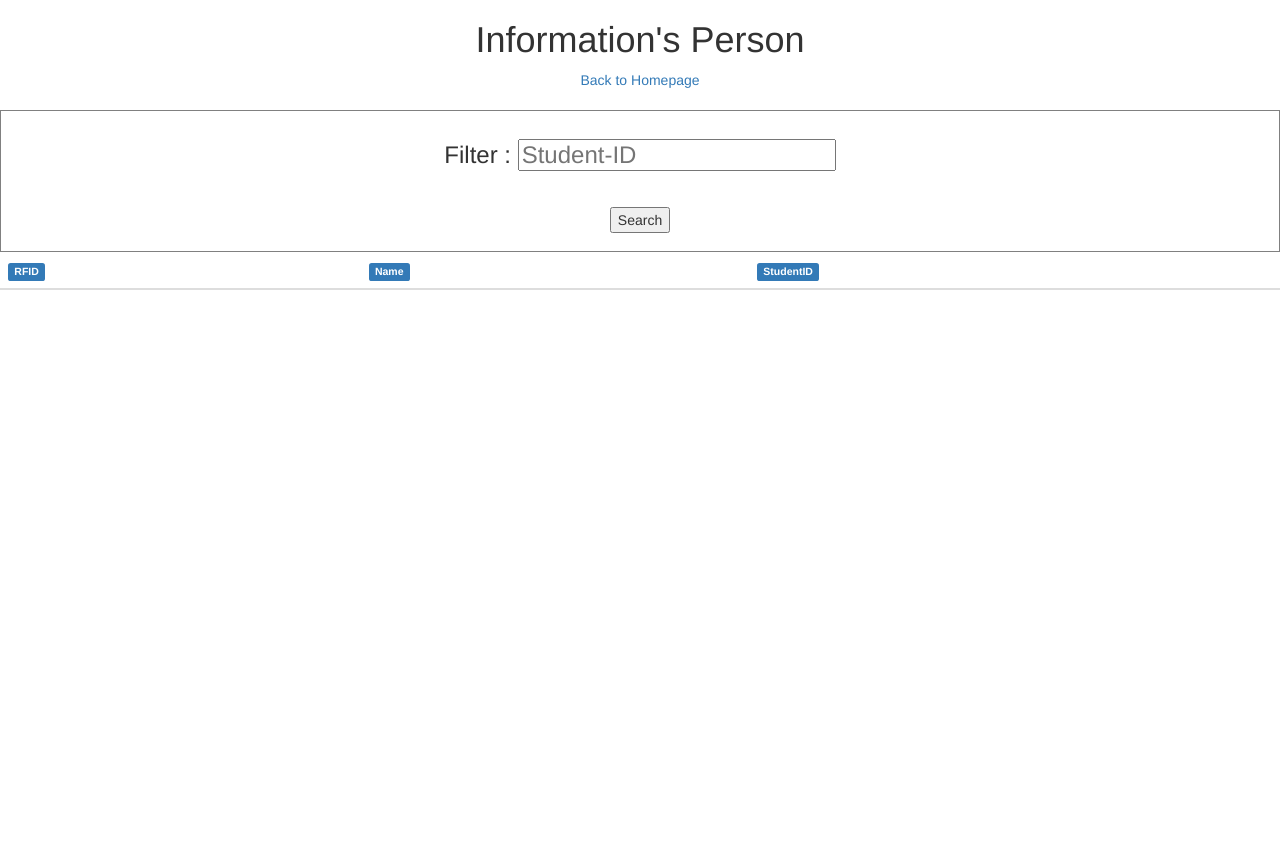
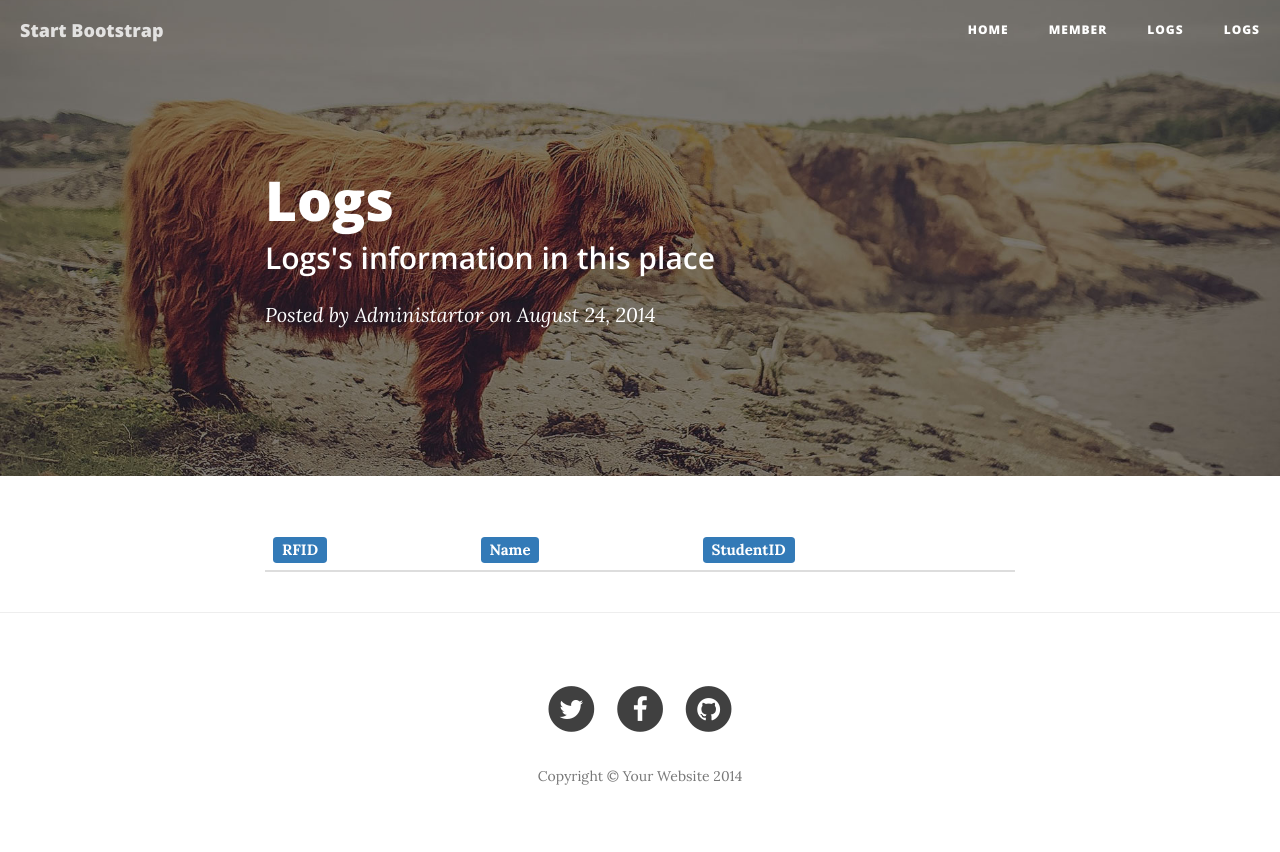
Before and after one commit to juniorkid/Project, a website: page webpageDesign/public/ID_search.html in a window 1280 px wide. Before the commit the page ends 800 px from the top, so only its background shows below. Drawn offline with nearby package versions, Linux system fonts and the light colour scheme; no server answers.

Commit message:
modify ID_search

```diff
--- a/webpageDesign/public/ID_search.html
+++ b/webpageDesign/public/ID_search.html
@@ -1,37 +1,100 @@
 <!DOCTYPE html>
-<html ng-app="myApp">
+<html lang="en" ng-app="myApp">
 
 <head>
+
     <meta charset="utf-8">
     <meta http-equiv="X-UA-Compatible" content="IE=edge">
     <meta name="viewport" content="width=device-width, initial-scale=1">
-	<title>Searching</title>
+    <meta name="description" content="">
+    <meta name="author" content="">
+
+    <title>ID_search</title>
     <script src="lib/angular/angular.js"></script>
     <script src="lib/socket.io-client/socket.io.js"></script>
     <script src="lib/angular-socket-io/socket.js"></script>
     <script src="js/app.js"></script>
+
     <link rel="stylesheet" type="text/css" href="lib/bootstrap/dist/css/bootstrap.min.css">
+    <!-- Bootstrap Core CSS -->
+    <link href="css/bootstrap.min.css" rel="stylesheet">
 
-	<style>
-		footer{
-			border:2px solid grey; padding:8px;
-		}
-	</style>
+    <!-- Custom CSS -->
+    <link href="css/clean-blog.min.css" rel="stylesheet">
+
+    <!-- Custom Fonts -->
+    <link href="http://maxcdn.bootstrapcdn.com/font-awesome/4.1.0/css/font-awesome.min.css" rel="stylesheet" type="text/css">
+    <link href='http://fonts.googleapis.com/css?family=Lora:400,700,400italic,700italic' rel='stylesheet' type='text/css'>
+    <link href='http://fonts.googleapis.com/css?family=Open+Sans:300italic,400italic,600italic,700italic,800italic,400,300,600,700,800' rel='stylesheet' type='text/css'>
+
+    <!-- HTML5 Shim and Respond.js IE8 support of HTML5 elements and media queries -->
+    <!-- WARNING: Respond.js doesn't work if you view the page via file:// -->
+    <!--[if lt IE 9]>
+        <script src="https://oss.maxcdn.com/libs/html5shiv/3.7.0/html5shiv.js"></script>
+        <script src="https://oss.maxcdn.com/libs/respond.js/1.4.2/respond.min.js"></script>
+    <![endif]-->
 
 </head>
+
 <body ng-controller="mainCtrl">
 
-	<center>
-		<h1>Information's Person</h1>
-		<a href="index.html">Back to Homepage</a><br><br>
+    <!-- Navigation -->
+    <nav class="navbar navbar-default navbar-custom navbar-fixed-top">
+        <div class="container-fluid">
+            <!-- Brand and toggle get grouped for better mobile display -->
+            <div class="navbar-header page-scroll">
+                <button type="button" class="navbar-toggle" data-toggle="collapse" data-target="#bs-example-navbar-collapse-1">
+                    <span class="sr-only">Toggle navigation</span>
+                    <span class="icon-bar"></span>
+                    <span class="icon-bar"></span>
+                    <span class="icon-bar"></span>
+                </button>
+                <a class="navbar-brand" href="index.html">Start Bootstrap</a>
+            </div>
 
-		<footer>
-		<p><h3>Filter : <input type="text" id="ID_search" name="ID_search" placeholder="Student-ID" ng-model="ID_search.StudentID"><br><br></h3></p>
-		<button type="button" ng-click="ID_searching()">Search</button></h3></p></center>
-		</footer>
+            <!-- Collect the nav links, forms, and other content for toggling -->
+            <div class="collapse navbar-collapse" id="bs-example-navbar-collapse-1">
+                <ul class="nav navbar-nav navbar-right">
+                    <li>
+                        <a href="index.html">Home</a>
+                    </li>
+                    <li>
+                        <a href="member.html">Member</a>
+                    </li>
+                    <li>
+                        <a href="log.html">Logs</a>
+                    </li>
+                     <li>
+                        <a href="ID_search.html">Logs</a>
+                    </li>
+                </ul>
+            </div>
+            <!-- /.navbar-collapse -->
+        </div>
+        <!-- /.container -->
+    </nav>
 
-	</center>
+    <!-- Page Header -->
+    <!-- Set your background image for this header on the line below. -->
+    <header class="intro-header" style="background-image: url('img/contact-bg.jpg')">
+        <div class="container">
+            <div class="row">
+                <div class="col-lg-8 col-lg-offset-2 col-md-10 col-md-offset-1">
+                    <div class="post-heading">
+                        <h1>Logs</h1>
+                        <h2 class="subheading">Logs's information in this place</h2>
+                        <span class="meta">Posted by <a href="#">Administartor</a> on August 24, 2014</span>
+                    </div>
+                </div>
+            </div>
+        </div>
+    </header>
 
+    <!-- Post Content -->
+    <article>
+        <div class="container">
+            <div class="row">
+                <div class="col-lg-8 col-lg-offset-2 col-md-10 col-md-offset-1">
 		        <table id="table1"class="table table-striped">
 				<thead>
 					<th><span class="label label-primary">RFID</span></th>
@@ -46,10 +109,59 @@
 					</tr>
 				</tbody>
 	</table>
+                </div>
+            </div>
+        </div>
+    </article>
 
-	<style>
-		footer{border:1px solid grey; padding:8px;}
-	</style>
+    <hr>
+
+    <!-- Footer -->
+    <footer>
+        <div class="container">
+            <div class="row">
+                <div class="col-lg-8 col-lg-offset-2 col-md-10 col-md-offset-1">
+                    <ul class="list-inline text-center">
+                        <li>
+                            <a href="#">
+                                <span class="fa-stack fa-lg">
+                                    <i class="fa fa-circle fa-stack-2x"></i>
+                                    <i class="fa fa-twitter fa-stack-1x fa-inverse"></i>
+                                </span>
+                            </a>
+                        </li>
+                        <li>
+                            <a href="#">
+                                <span class="fa-stack fa-lg">
+                                    <i class="fa fa-circle fa-stack-2x"></i>
+                                    <i class="fa fa-facebook fa-stack-1x fa-inverse"></i>
+                                </span>
+                            </a>
+                        </li>
+                        <li>
+                            <a href="#">
+                                <span class="fa-stack fa-lg">
+                                    <i class="fa fa-circle fa-stack-2x"></i>
+                                    <i class="fa fa-github fa-stack-1x fa-inverse"></i>
+                                </span>
+                            </a>
+                        </li>
+                    </ul>
+                    <p class="copyright text-muted">Copyright &copy; Your Website 2014</p>
+                </div>
+            </div>
+        </div>
+    </footer>
+
+    <!-- jQuery -->
+    <script src="js/jquery.js"></script>
+
+    <!-- Bootstrap Core JavaScript -->
+    <script src="js/bootstrap.min.js"></script>
+
+    <!-- Custom Theme JavaScript -->
+    <script src="js/clean-blog.min.js"></script>
 
 </body>
+
 </html>
```
Also changed, not shown: webpageDesign/public/index.html (+1 -1 lines), webpageDesign/public/log.html (+4 -2 lines), webpageDesign/public/member.html (+3 -1 lines). Lines whose indentation alone changed are shown as unchanged.
